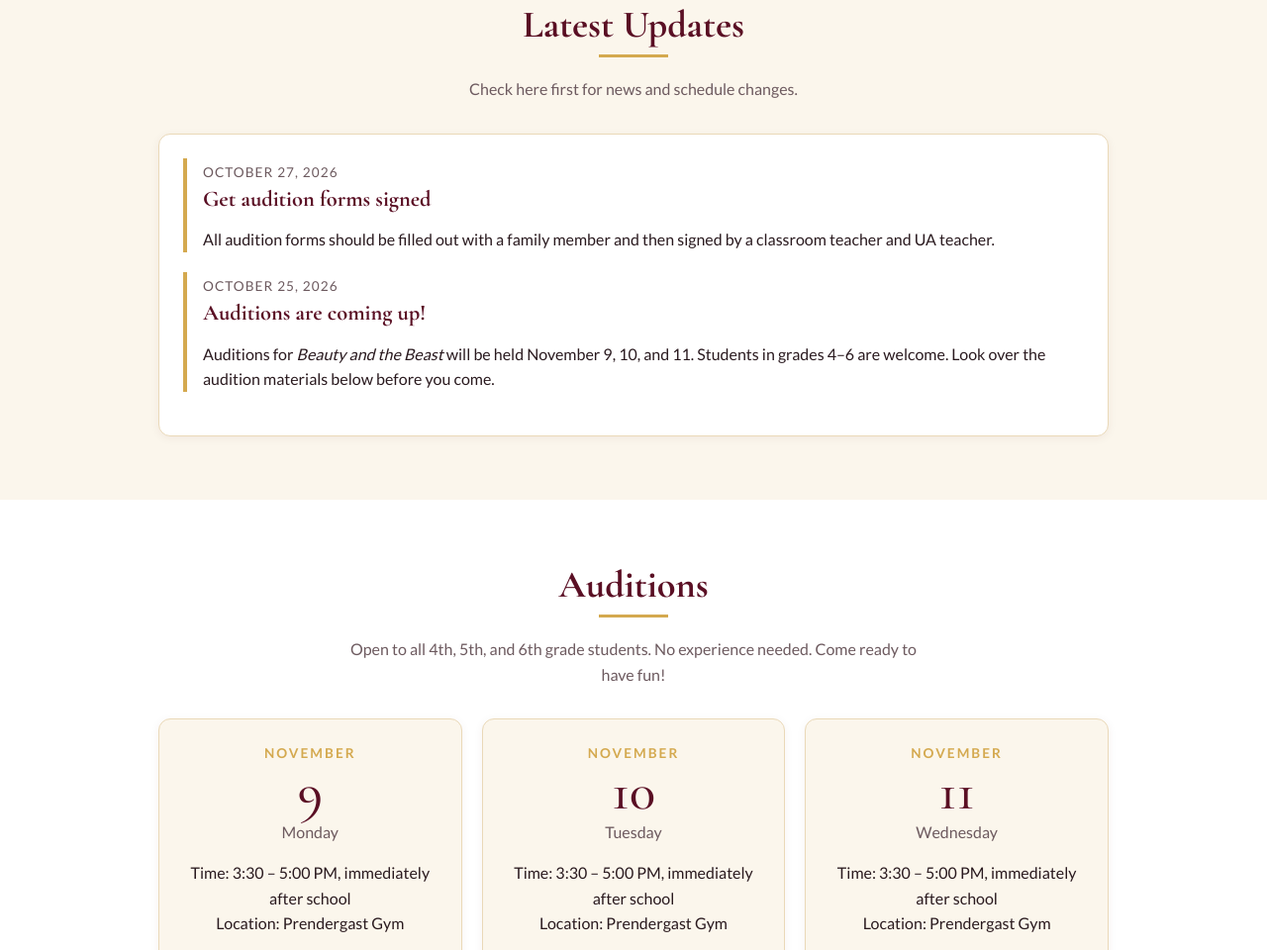
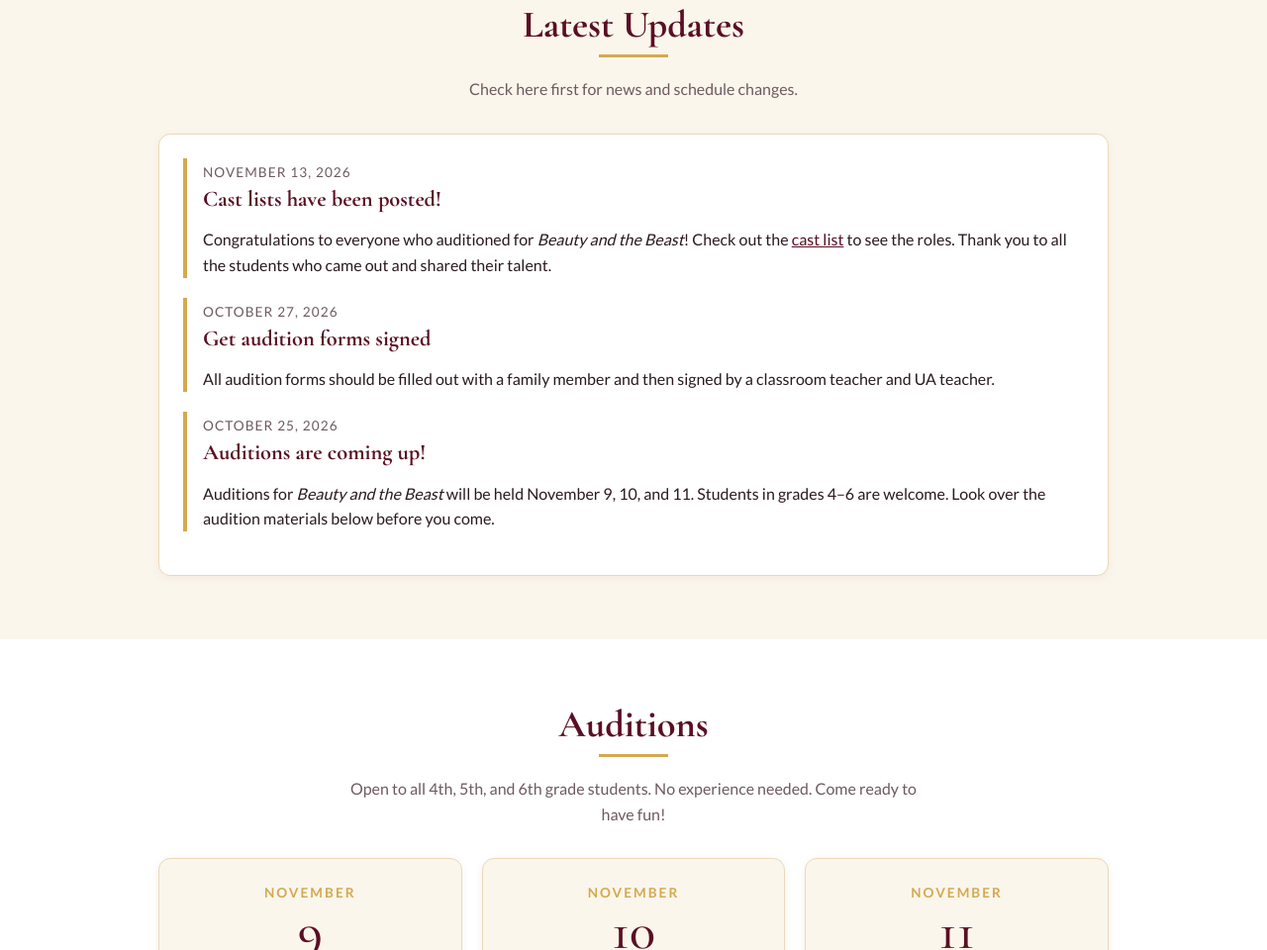
Before and after one commit to Foundry339/ansonia-theater, a plain HTML site: page index.html in a window 1280 px wide. Shown: the part 839-1799 px from the top of the page at 99% size. Drawn offline with nearby package versions, Linux system fonts and the light colour scheme.

Commit message:
Update index.html

```diff
--- a/index.html
+++ b/index.html
@@ -186,6 +186,11 @@
     </div>
     <div class="card">
       <!-- EDIT: copy one .update block per announcement. Newest goes on top. -->
+      <div class="update">
+        <time datetime="2026-11-13">November 13, 2026</time>
+        <h3>Cast lists have been posted!</h3>
+        <p>Congratulations to everyone who auditioned for <em>Beauty and the Beast</em>! Check out the <a href="#cast">cast list</a> to see the roles. Thank you to all the students who came out and shared their talent.</p>
+      </div>
       <div class="update">
         <time datetime="2026-10-27">October 27, 2026</time>
         <h3>Get audition forms signed</h3>
```
